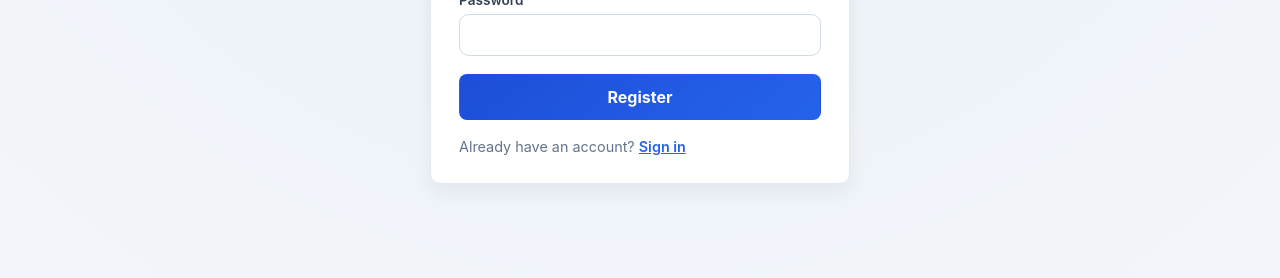
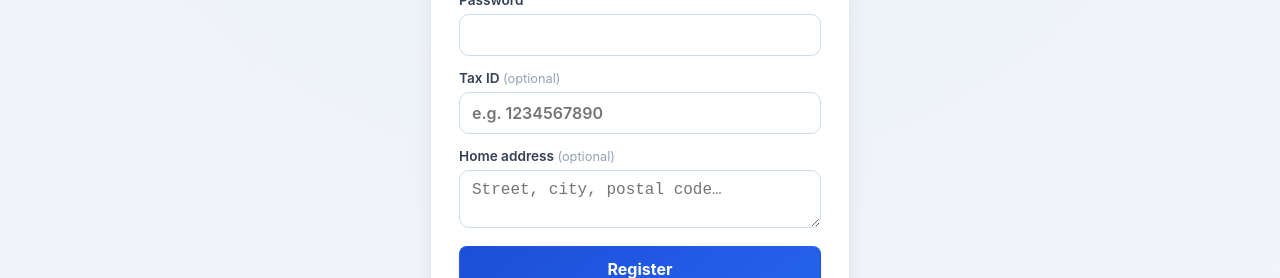
Before and after one commit to sila-kara/CS-308-Term-Project, a Vue app in the folder frontend/: page /register in a window 1280 px wide. Shown: the part 482-760 px from the top of the page. Built offline with nearby package versions, Linux system fonts and the light colour scheme; no server answers.

Commit message:
feat: add tax ID and home address fields to register form

```diff
--- a/frontend/src/views/RegisterView.vue
+++ b/frontend/src/views/RegisterView.vue
@@ -22,6 +22,14 @@
             required
           />
         </label>
+        <label>
+          <span>Tax ID <span class="optional">(optional)</span></span>
+          <input v-model="taxId" type="text" autocomplete="off" placeholder="e.g. 1234567890" />
+        </label>
+        <label>
+          <span>Home address <span class="optional">(optional)</span></span>
+          <textarea v-model="address" rows="2" placeholder="Street, city, postal code…" />
+        </label>
         <p v-if="error" class="error">{{ error }}</p>
         <button class="btn primary" type="submit">Register</button>
       </form>
@@ -45,6 +53,8 @@ const { register } = useAuthStore();
 const name = ref("");
 const email = ref("");
 const password = ref("");
+const taxId = ref("");
+const address = ref("");
 const error = ref("");
 
 async function onSubmit() {
@@ -53,6 +63,8 @@ async function onSubmit() {
     name: name.value,
     email: email.value,
     password: password.value,
+    taxId: taxId.value,
+    address: address.value,
   });
   if (!res.ok) {
     error.value = res.error;
@@ -102,11 +114,18 @@ label {
   color: #334155;
 }
 
-input {
+input, textarea {
   border: 1px solid #cfdbea;
   border-radius: 10px;
   padding: 10px 12px;
   font-size: 1rem;
+  resize: vertical;
+}
+
+.optional {
+  font-weight: 400;
+  color: #94a3b8;
+  font-size: 0.8rem;
 }
 
 .error {
```
